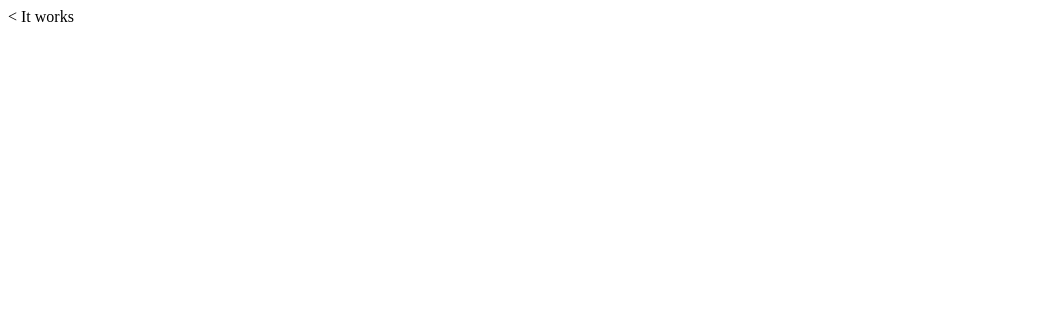
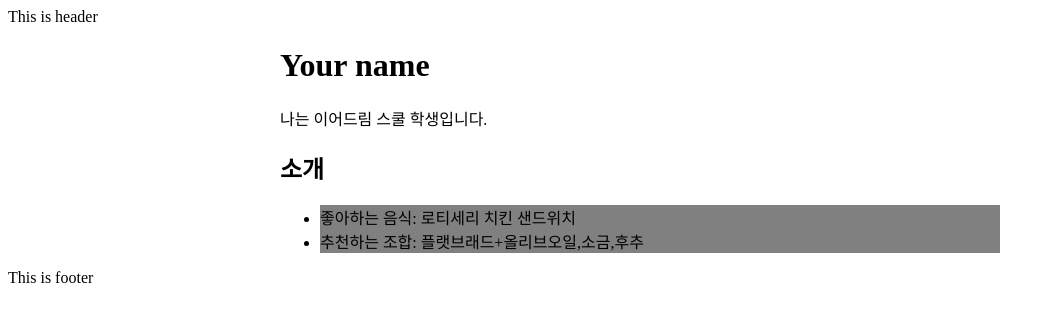
Before and after one commit to proportionequation/proportionequation.github.io, a plain HTML site: page index.html in a window 1280 px wide. Shown: the whole page, without its empty margins (0-1055 px from the left). Drawn offline with Linux system fonts and the light colour scheme.

Commit message:
feat: Link style.css with index.html

```diff
--- a/index.html
+++ b/index.html
@@ -1,10 +1,23 @@
 <!-- index.html -->
 <!DOCTYPE html>
 <html lang="ko-KR">
-    <<head>
+    <head>
         <meta charset="utf-8">
         <title>My first Page</title>
         <meta name="viewport" content="width=device-width, initial-scal=1.0">
+        <link rel="stylesheet" type="text/css" href="./style.css">
         </head>
-    <body>It works</body>
+    <body>
+        <header>This is header</header>
+        <main class="container">
+            <h1>Your name</h1>
+            <p>나는 이어드림 스쿨 학생입니다.</p>
+            <h2>소개</h2>
+            <ul>
+                <li>좋아하는 음식: 로티세리 치킨 샌드위치</li>
+                <li>추천하는 조합: 플랫브래드+올리브오일,소금,후추</li>
+            </ul>
+        </main>
+        <footer>This is footer</footer>
+    </body>
 </html>
--- /dev/null
+++ b/style.css
@@ -0,0 +1,7 @@
+.container {
+    width: 720px;
+    margin: 0 auto;
+}
+ul > li {
+    background-color: gray;
+}
```
